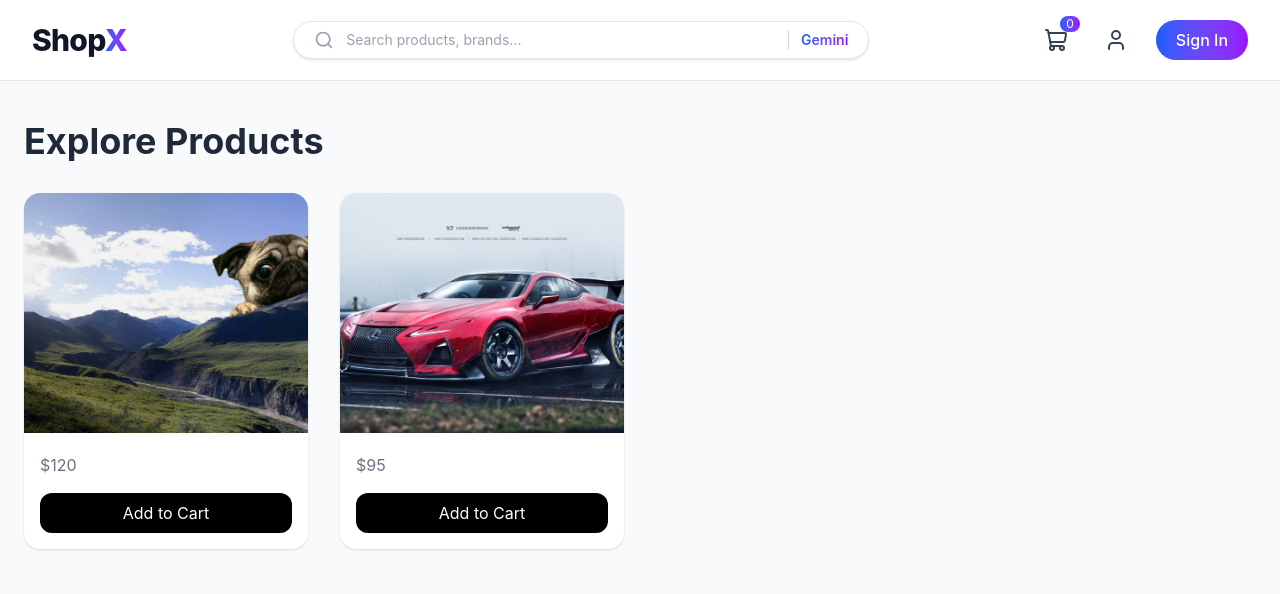
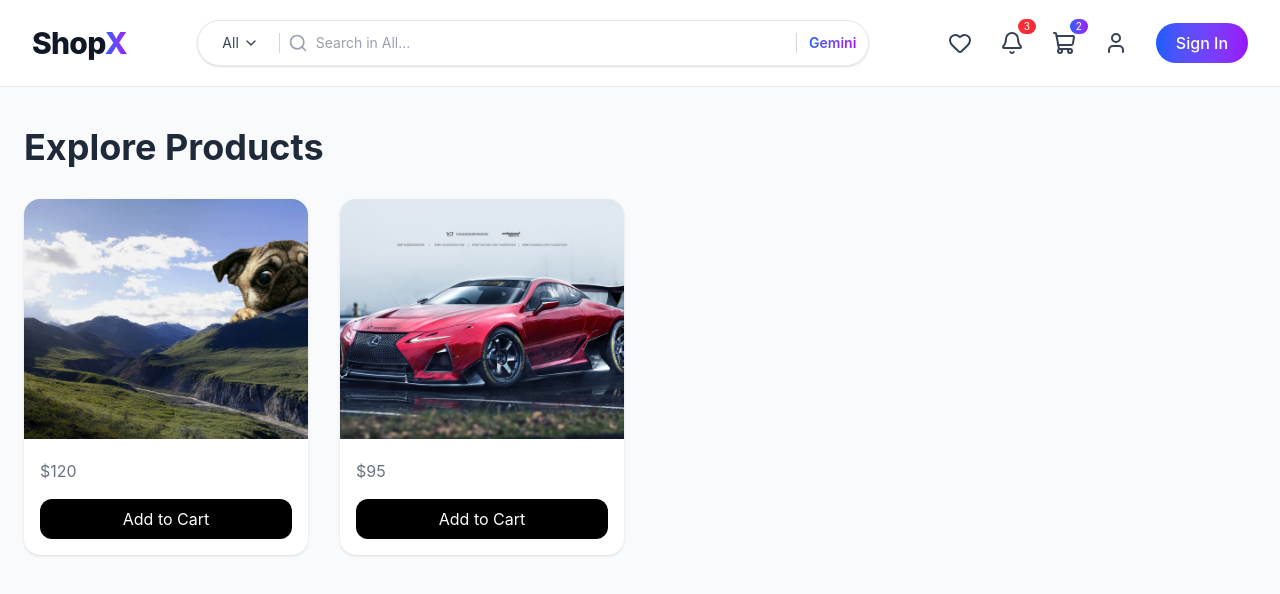
Before and after one commit to Bahram2006/ecommerce-web, a React (Vite) app: page / in a window 1280 px wide. Shown: the top 594 px of the page. Built offline with nearby package versions, Linux system fonts and the light colour scheme.

Commit message:
feat: implement live search with auto suggestions in navbar

```diff
--- a/src/components/layout/Navbar.jsx
+++ b/src/components/layout/Navbar.jsx
@@ -1,10 +1,39 @@
+import { useState } from "react";
 import { Link } from "react-router-dom";
-import { Search, ShoppingCart, User } from "lucide-react";
+import {
+  Search,
+  ShoppingCart,
+  User,
+  ChevronDown,
+  Heart,
+  Bell,
+} from "lucide-react";
+import { products } from "../../data/products";
 
 export default function Navbar() {
+  const [category, setCategory] = useState("All");
+  const [search, setSearch] = useState("");
+  const [filtered, setFiltered] = useState([]);
+
+  const categories = ["All", "Shoes", "Clothes", "Electronics"];
+
+  const handleSearch = (value) => {
+    setSearch(value);
+
+    if (value.trim() === "") {
+      setFiltered([]);
+      return;
+    }
+
+    const results = products.filter((item) =>
+      item.name.toLowerCase().includes(value.toLowerCase())
+    );
+
+    setFiltered(results);
+  };
+
   return (
     <nav className="bg-white/80 backdrop-blur-md border-b border-gray-200 sticky top-0 z-50">
-
       <div className="max-w-7xl mx-auto px-8 py-5 flex items-center justify-between">
 
         {/* 🔥 LOGO */}
@@ -15,52 +44,121 @@
           </span>
         </Link>
 
-        {/* 🔥 GOOGLE STYLE SEARCH */}
+        {/* 🔥 SEARCH */}
         <div className="flex-1 flex justify-center px-6">
-          <div className="flex items-center w-full max-w-xl bg-white border border-gray-200 rounded-full shadow-sm hover:shadow-md focus-within:shadow-md transition px-5 py-2">
+          <div className="relative w-full max-w-2xl">
 
-            {/* 🔍 Icon */}
-            <Search className="w-5 h-5 text-gray-400 mr-3" />
+            {/* SEARCH BAR */}
+            <div className="flex items-center bg-white border border-gray-200 rounded-full shadow-sm hover:shadow-md focus-within:shadow-md transition px-3 py-2">
 
-            {/* Input */}
+              {/* CATEGORY */}
+              <div className="relative group">
+                <button className="flex items-center gap-1 px-3 py-1 text-sm text-gray-700 hover:text-blue-600 transition">
+                  {category}
+                  <ChevronDown className="w-4 h-4" />
+                </button>
+
+                <div className="absolute left-0 mt-2 w-36 bg-white border border-gray-200 rounded-lg shadow-lg opacity-0 invisible group-hover:opacity-100 group-hover:visible transition">
+                  {categories.map((cat) => (
+                    <div
+                      key={cat}
+                      onClick={() => setCategory(cat)}
+                      className="px-3 py-2 text-sm text-gray-700 hover:bg-gray-100 cursor-pointer"
+                    >
+                      {cat}
+                    </div>
+                  ))}
+                </div>
+              </div>
+
+              {/* DIVIDER */}
+              <div className="w-px h-5 bg-gray-300 mx-2"></div>
+
+              {/* SEARCH ICON */}
+              <Search className="w-5 h-5 text-gray-400 mr-2" />
+
+              {/* INPUT */}
               <input
                 type="text"
-              placeholder="Search products, brands..."
+                value={search}
+                onChange={(e) => handleSearch(e.target.value)}
+                placeholder={`Search in ${category}...`}
                 className="flex-1 outline-none text-sm text-gray-700 placeholder-gray-400"
               />
 
-            {/* Divider */}
+              {/* DIVIDER */}
               <div className="w-px h-5 bg-gray-300 mx-3"></div>
 
-            {/* 🔥 Gemini */}
-            <span className="bg-gradient-to-r from-blue-600 to-purple-600 bg-clip-text text-transparent text-sm font-semibold cursor-pointer hover:opacity-80">
+              {/* GEMINI */}
+              <span className="bg-gradient-to-r from-blue-600 to-purple-600 bg-clip-text text-transparent text-sm font-semibold cursor-pointer hover:opacity-80 transition">
                 Gemini
               </span>
+            </div>
 
+            {/* 🔥 LIVE SEARCH RESULTS */}
+            {filtered.length > 0 && (
+              <div className="absolute top-full mt-2 w-full bg-white border border-gray-200 rounded-xl shadow-lg z-50 max-h-80 overflow-y-auto">
+
+                {filtered.map((item) => (
+                  <div
+                    key={item.id}
+                    className="flex items-center gap-3 px-4 py-3 hover:bg-gray-100 cursor-pointer"
+                  >
+                    <img
+                      src={item.image}
+                      alt={item.name}
+                      className="w-10 h-10 object-cover rounded"
+                    />
+                    <div>
+                      <p className="text-sm font-medium text-gray-800">
+                        {item.name}
+                      </p>
+                      <p className="text-xs text-gray-500">
+                        ${item.price}
+                      </p>
+                    </div>
+                  </div>
+                ))}
+
+              </div>
+            )}
           </div>
         </div>
 
         {/* 🔥 RIGHT SIDE */}
-        <div className="flex items-center gap-5">
+        <div className="flex items-center gap-3">
 
-          {/* 🛒 Cart */}
+          {/* ❤️ FAVORITES */}
+          <button className="relative p-2 rounded-full hover:bg-gray-100 transition">
+            <Heart className="w-6 h-6 text-gray-700" />
+          </button>
+
+          {/* 🔔 NOTIFICATIONS */}
+          <button className="relative p-2 rounded-full hover:bg-gray-100 transition">
+            <Bell className="w-6 h-6 text-gray-700" />
+            <span className="absolute -top-1 -right-1 bg-red-500 text-white text-[10px] px-1.5 rounded-full">
+              3
+            </span>
+          </button>
+
+          {/* 🛒 CART */}
           <Link
             to="/cart"
             className="relative p-2 rounded-full hover:bg-gray-100 transition"
           >
             <ShoppingCart className="w-6 h-6 text-gray-700" />
-            <span className="absolute -top-1 -right-1 bg-gradient-to-r from-blue-600 to-purple-600 text-white text-xs px-1.5 rounded-full">
-              0
+            <span className="absolute -top-1 -right-1 bg-gradient-to-r from-blue-600 to-purple-600 text-white text-[10px] px-1.5 rounded-full">
+              2
             </span>
           </Link>
 
-          {/* 👤 User */}
+          {/* 👤 PROFILE */}
           <button className="p-2 rounded-full hover:bg-gray-100 transition">
             <User className="w-6 h-6 text-gray-700" />
           </button>
 
           {/* 🔥 BUTTON */}
-          <button className="bg-gradient-to-r from-blue-600 to-purple-600 text-white px-5 py-2 rounded-full font-medium hover:opacity-90 transition">
+          <button className="ml-2 bg-gradient-to-r from-blue-600 to-purple-600 text-white px-5 py-2 rounded-full font-medium hover:opacity-90 transition">
             Sign In
           </button>
 
```
Lines whose indentation alone changed are shown as unchanged.
